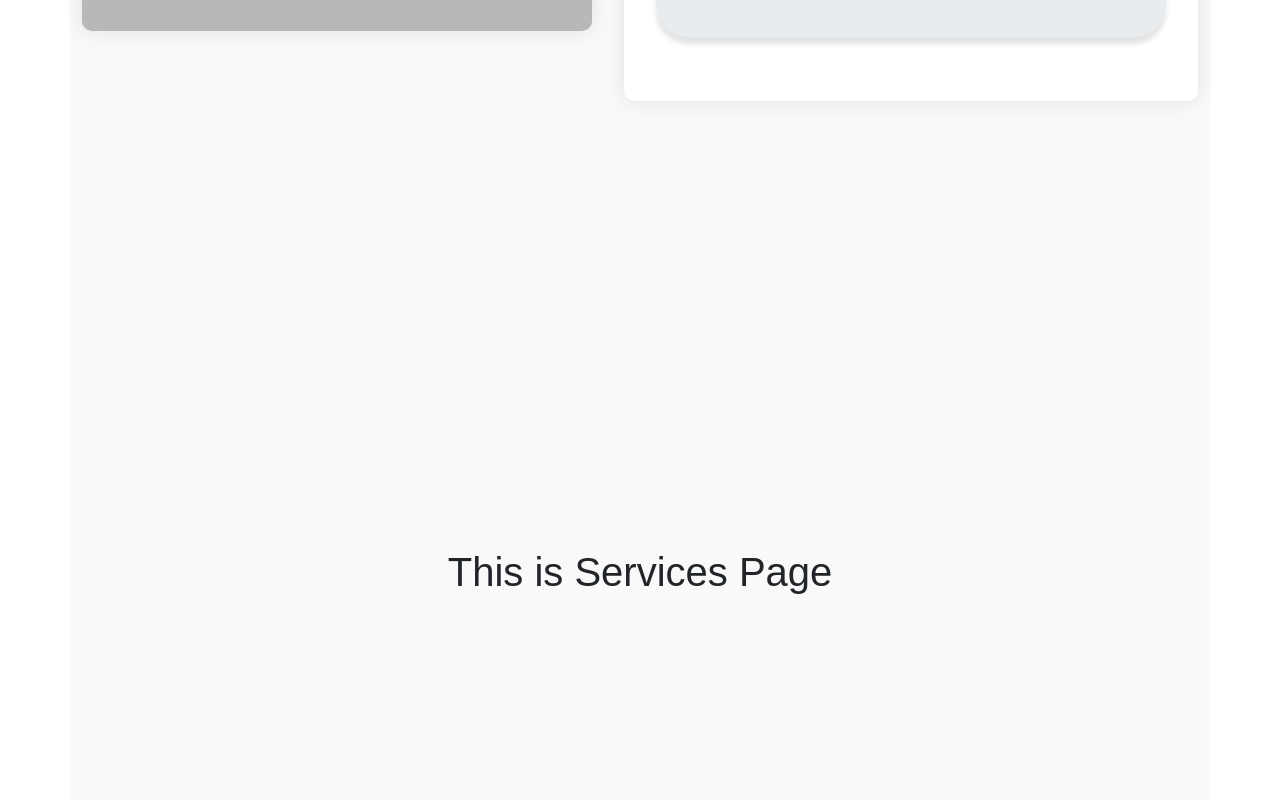
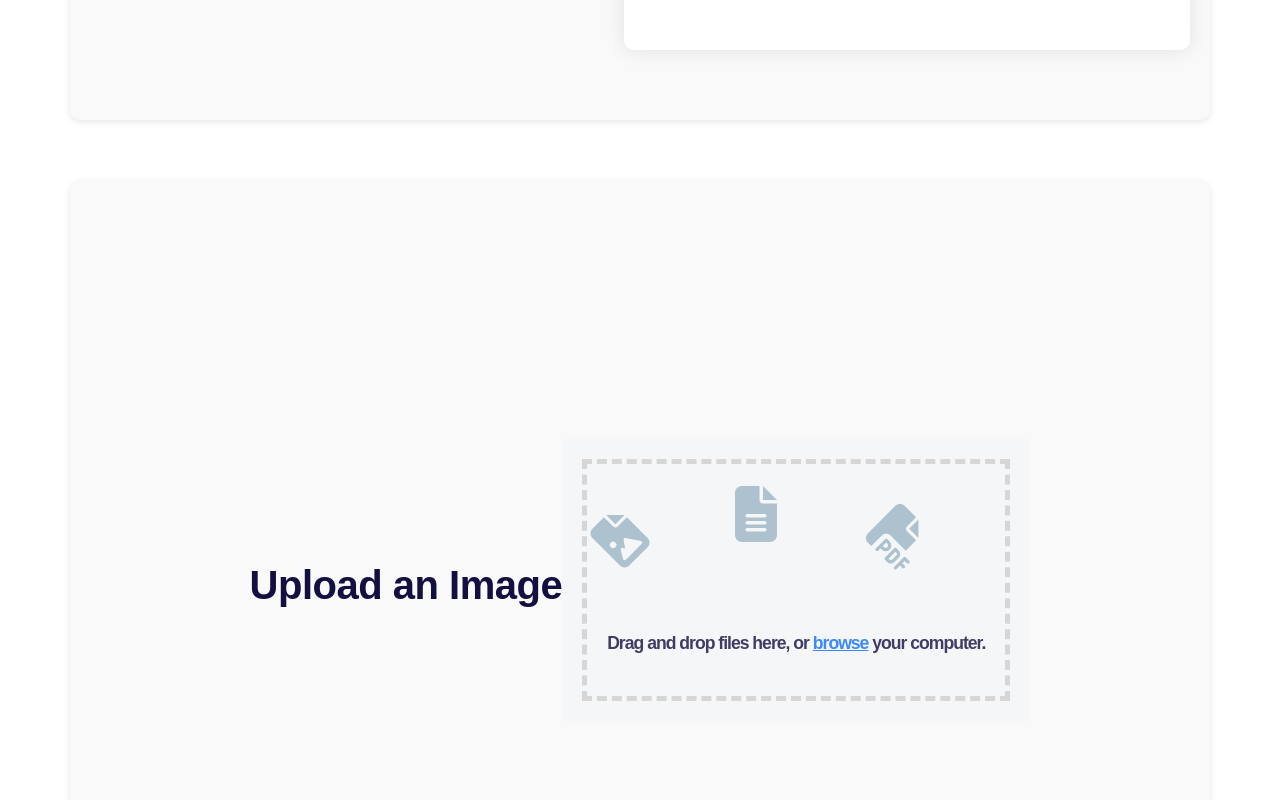
Before and after one commit to AAKASHMAROJU/processed-food-labels-app, a React (Create React App) app: page / in a window 1280 px wide. Shown: the part 1500-2300 px from the top of the page. Built offline with nearby package versions, Linux system fonts and the light colour scheme.

Commit message:
changes in front-end

```diff
--- a/package.json
+++ b/package.json
@@ -3,6 +3,8 @@
   "version": "0.1.0",
   "private": true,
   "dependencies": {
+    "@fortawesome/free-solid-svg-icons": "^6.4.2",
+    "@fortawesome/react-fontawesome": "^0.2.0",
     "@testing-library/jest-dom": "^5.17.0",
     "@testing-library/react": "^13.4.0",
     "@testing-library/user-event": "^13.5.0",
@@ -10,7 +12,7 @@
     "react": "^18.2.0",
     "react-dom": "^18.2.0",
     "react-router-dom": "^6.14.2",
-    "react-scripts": "^2.1.3",
+    "react-scripts": "^5.0.1",
     "web-vitals": "^2.1.4"
   },
   "scripts": {
--- a/src/Components/Header.js
+++ b/src/Components/Header.js
@@ -13,10 +13,10 @@ function Header() {
   };
 
   return (
-    <nav className="navbar navbar-expand-lg navbar-light bg-light" style={headerStyles}>
+    <nav className="navbar navbar-expand-lg navbar-light bg-primary" style={headerStyles}>
       <div className="container-fluid">
         <a className="navbar-brand" href="#homeSection">
-          FPLC
+          Processed Food Labels Capture
         </a>
         <button
           className="navbar-toggler"
@@ -62,6 +62,8 @@ function Header() {
 const headerStyles = {
   width: '100%',
   display: 'flex',
+  position: 'fixed',
+  background: 'cyan',
   justifyContent: 'space-between',
   alignItems: 'center',
   paddingLeft: '20px',
--- /dev/null
+++ b/src/Components/Services.css
@@ -0,0 +1,85 @@
+/* service.css */
+
+/* Set box-sizing globally */
+* {
+    box-sizing: border-box;
+    -moz-box-sizing: border-box;
+    -webkit-box-sizing: border-box;
+  }
+
+  body {
+    font-family: 'Montserrat', sans-serif;
+
+    margin: 0; /* Reset default margin */
+    padding: 0; /* Reset default padding */
+  }
+
+  .wrapper {
+    margin: auto;
+    max-width: 1400px;
+    padding: 60px 20px; /* Adjust padding */
+    text-align: center;
+  }
+
+  .upload-text {
+    margin-top: 20px;
+    color: #130f40;
+    font-family: 'Varela Round', sans-serif;
+    font-weight: 700;
+    letter-spacing: -0.5px;
+  }
+
+  .container {
+    background-color: #f9f9f9;
+    height: 100vh;
+    padding: 20px;
+    border-radius: 10px;
+    box-shadow: 0 2px 6px rgba(0, 0, 0, 0.1); /* Improved box shadow */
+  }
+
+  h1 {
+    color: #130f40;
+    font-family: 'Varela Round', sans-serif;
+    letter-spacing: -0.5px;
+    font-weight: 700;
+    margin: 0; /* Reset default margin */
+    padding-bottom: 10px;
+  }
+
+  .upload-container {
+    background-color: #f5f6f8;
+    border-radius: 6px;
+    padding: 20px; /* Adjust padding */
+  }
+
+  .border-container {
+    border: 5px dashed rgba(198, 198, 198, 0.65);
+    padding: 20px;
+  }
+
+  .border-container p {
+    color: #130f40;
+    font-weight: 600;
+    font-size: 1.1em;
+    letter-spacing: -1px;
+    margin: 20px 0; /* Adjust margin */
+    opacity: 0.8; /* Improved opacity */
+  }
+
+  #file-browser {
+    text-decoration: none;
+    color: rgb(22, 42, 255);
+    border-bottom: 3px dotted rgba(22, 22, 255, 0.85);
+  }
+
+  #file-browser:hover {
+    color: rgb(0, 0, 255);
+    border-bottom: 3px dotted rgba(0, 0, 255, 0.85);
+  }
+
+  .icons {
+    color: #95afc0;
+    opacity: 0.75; /* Improved opacity */
+  }
+
+  /* Additional styling can be added as needed */
--- a/src/Components/Services.js
+++ b/src/Components/Services.js
@@ -1,11 +1,54 @@
-import React from 'react'
-function Services() {
+import React, { useState } from 'react';
+import { FontAwesomeIcon } from '@fortawesome/react-fontawesome';
+import {
+  faFileImage,
+  faFileAlt,
+  faFilePdf,
+} from '@fortawesome/free-solid-svg-icons';
+import './Services.css';
+
+const UploadComponent = () => {
+  const [fileUploadOpacity, setFileUploadOpacity] = useState(0);
+
+  const handleFileBrowserClick = (e) => {
+    e.preventDefault();
+    document.getElementById('file-upload').click();
+  };
+
   return (
-    <div className="container">
-      <h1>This is Services Page</h1>
+    <div className="wrapper">
+      <div className="container">
+        <h1 className='upload-text'>Upload an Image</h1>
+        <div className="upload-container">
+          <div className="border-container">
+            <div className="icons fa-4x">
+              <FontAwesomeIcon
+                icon={faFileImage}
+                transform="shrink-3 down-2 left-6 rotate--45"
+              />
+              <FontAwesomeIcon icon={faFileAlt} transform="shrink-2 up-4" />
+              <FontAwesomeIcon
+                icon={faFilePdf}
+                transform="shrink-3 down-2 right-6 rotate-45"
+              />
+            </div>
+            <input
+              type="file"
+              id="file-upload"
+              style={{ opacity: fileUploadOpacity }}
+            />
+            <p>
+              Drag and drop files here, or{' '}
+              <a href="#" onClick={handleFileBrowserClick}>
+                browse
+              </a>{' '}
+              your computer.
+            </p>
+          </div>
+        </div>
+      </div>
+    </div>
+  );
+};
 
-    </div>
-  )
-}
-
-export default Services
+export default UploadComponent;
```
Also changed, not shown: 1 other file (tests, documents, lock files or other folders).
